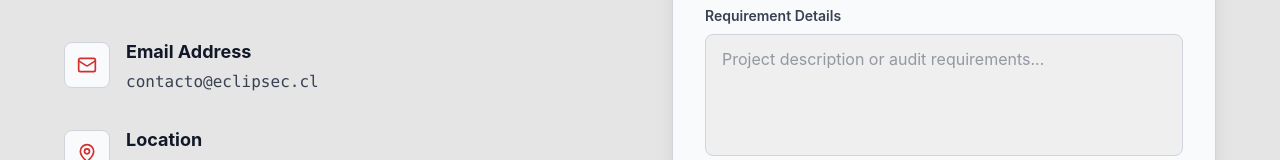
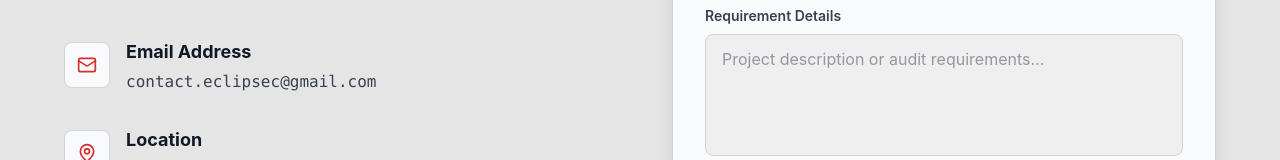
Before and after one commit to EclipSec-Cybersecurity/EclipSec-WebPage, a React (Vite) app: page /contacto in a window 1280 px wide. Shown: the part 319-479 px from the top of the page. Built offline with nearby package versions, Linux system fonts and the light colour scheme.

Commit message:
Update Contact.tsx

```diff
--- a/src/pages/Contact.tsx
+++ b/src/pages/Contact.tsx
@@ -72,7 +72,7 @@ const Contact = () => {
                                 </div>
                                 <div>
                                     <h3 className="text-lg font-bold text-heading mb-1">{t('common.form.email_title')}</h3>
-                                    <p className="text-textMuted font-mono">contacto@eclipsec.cl</p>
+                                    <p className="text-textMuted font-mono">contact.eclipsec@gmail.com</p>
                                 </div>
                             </div>
 
```
